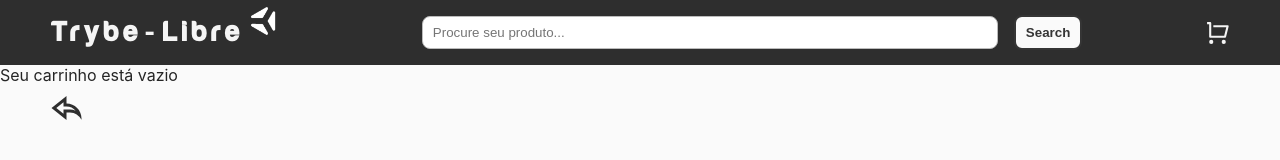
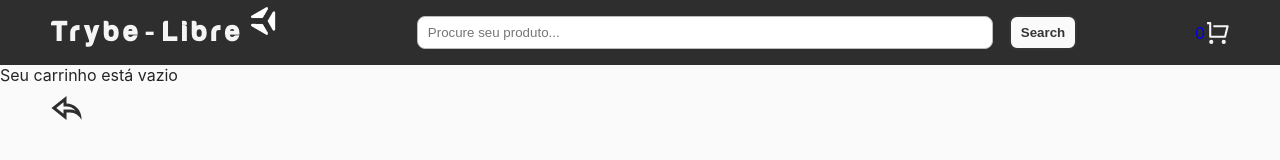
Before and after one commit to renansouza95/frontend-online-store, a React (Create React App) app: page /shopping-cart in a window 1280 px wide. Shown: the top 160 px of the page. Built offline with nearby package versions, Linux system fonts and the light colour scheme.

Commit message:
feat: add counter to cart products

```diff
--- a/src/App.js
+++ b/src/App.js
@@ -18,11 +18,13 @@ class App extends React.Component {
       clickSearch: false,
 
       loadingProduct: false,
+      upAmount: false,
     };
 
     this.handleInput = this.handleInput.bind(this);
     this.getProduct = this.getProduct.bind(this);
     this.getCategoryProducts = this.getCategoryProducts.bind(this);
+    this.updateAmount = this.updateAmount.bind(this);
   }
 
   handleInput({ target: { value, checked, id } }) {
@@ -65,8 +67,14 @@ class App extends React.Component {
     });
   }
 
+  updateAmount() {
+    this.setState({ upAmount: true }, () => {
+      this.setState({ upAmount: false });
+    });
+  }
+
   render() {
-    const { searchInput, products, loadingProduct, clickSearch } = this.state;
+    const { searchInput, products, loadingProduct, clickSearch, upAmount } = this.state;
 
     return (
       <BrowserRouter>
@@ -74,10 +82,23 @@ class App extends React.Component {
           handleInput={ this.handleInput }
           getProduct={ this.getProduct }
           searchInput={ searchInput }
+          upAmount={ upAmount }
         />
         <Switch>
-          <Route exact path="/shopping-cart" component={ ShoppingCart } />
-          <Route exact path="/product/:id" component={ ProductDetails } />
+          <Route
+            exact
+            path="/shopping-cart"
+            render={ (props) => (
+              <ShoppingCart { ...props } updateAmount={ this.updateAmount } />
+            ) }
+          />
+          <Route
+            exact
+            path="/product/:id"
+            render={ (props) => (
+              <ProductDetails { ...props } updateAmount={ this.updateAmount } />
+            ) }
+          />
           <Route
             exact
             path="/"
@@ -87,6 +108,7 @@ class App extends React.Component {
                 products={ products }
                 loading={ loadingProduct }
                 getCategoryProducts={ this.getCategoryProducts }
+                updateAmount={ this.updateAmount }
               />
             ) }
           />
--- a/src/Components/CardProduct/index.jsx
+++ b/src/Components/CardProduct/index.jsx
@@ -14,10 +14,11 @@ class index extends Component {
   }
 
   addToCart() {
-    const { price, thumbnail, title, id } = this.props;
+    const { price, thumbnail, title, id, updateAmount } = this.props;
     const item = { price, thumbnail, title, id };
 
     addToStorage(item);
+    updateAmount();
   }
 
   render() {
@@ -47,6 +48,7 @@ index.propTypes = {
   thumbnail: PropTypes.string.isRequired,
   title: PropTypes.string.isRequired,
   id: PropTypes.string,
+  updateAmount: PropTypes.func.isRequired,
 };
 
 index.defaultProps = {
--- /dev/null
+++ b/src/Components/CartCounter.jsx
@@ -0,0 +1,44 @@
+import React from 'react';
+import PropTypes from 'prop-types';
+import { getFromStorage } from '../services/storageCartItem';
+import '../Style/shoppingCart.css';
+
+class CartCounter extends React.Component {
+  constructor() {
+    super();
+
+    this.state = ({ amount: 0 });
+
+    this.setAmount = this.setAmount.bind(this);
+  }
+
+  componentDidMount() {
+    this.setAmount();
+  }
+
+  componentDidUpdate() {
+    const { upAmount } = this.props;
+    if (upAmount) this.setAmount();
+  }
+
+  setAmount() {
+    const items = getFromStorage();
+    const amount = items.reduce((acc, { amount: am }) => acc + am, 0);
+
+    this.setState({ amount });
+  }
+
+  render() {
+    const { amount } = this.state;
+
+    return (
+      <span className="cart-amount" data-testid="shopping-cart-size">{amount}</span>
+    );
+  }
+}
+
+CartCounter.propTypes = {
+  upAmount: PropTypes.bool.isRequired,
+};
+
+export default CartCounter;
--- a/src/Components/Header/index.jsx
+++ b/src/Components/Header/index.jsx
@@ -5,6 +5,7 @@ import { RiShoppingCartLine } from 'react-icons/ri';
 import styled from 'styled-components';
 import '../../Style/header.css';
 import TrybeLogo from '../../image/trybe-logo white.png';
+import CartCounter from '../CartCounter';
 
 const Logo = styled.img`
   width: 40px;
@@ -25,7 +26,7 @@ const SearchInput = styled.input`
 
 class index extends React.Component {
   render() {
-    const { handleInput, getProduct, searchInput } = this.props;
+    const { handleInput, getProduct, searchInput, upAmount } = this.props;
 
     return (
       <header className="header">
@@ -58,6 +59,7 @@ class index extends React.Component {
           to="/shopping-cart"
         >
           <div className="cart-button">
+            <CartCounter upAmount={ upAmount } />
             <RiShoppingCartLine
               color="rgb(245,245,245)"
               size={ 25 }
@@ -73,6 +75,7 @@ index.propTypes = {
   handleInput: PropTypes.func.isRequired,
   getProduct: PropTypes.func.isRequired,
   searchInput: PropTypes.string.isRequired,
+  upAmount: PropTypes.bool.isRequired,
 };
 
 export default index;
--- a/src/Components/Products/index.jsx
+++ b/src/Components/Products/index.jsx
@@ -4,7 +4,7 @@ import CardProduct from '../CardProduct';
 
 class index extends React.Component {
   render() {
-    const { products } = this.props;
+    const { products, updateAmount } = this.props;
 
     return (
       <div className="products">
@@ -15,6 +15,7 @@ class index extends React.Component {
               title={ title }
               thumbnail={ thumbnail }
               price={ price }
+              updateAmount={ updateAmount }
             />
           </div>
         ))}
@@ -25,6 +26,7 @@ class index extends React.Component {
 
 index.propTypes = {
   products: PropTypes.arrayOf(PropTypes.object).isRequired,
+  updateAmount: PropTypes.func.isRequired,
 };
 
 export default index;
--- a/src/Pages/Home.jsx
+++ b/src/Pages/Home.jsx
@@ -7,7 +7,7 @@ import '../Style/home.css';
 
 class Home extends Component {
   render() {
-    const { loading, getCategoryProducts, products } = this.props;
+    const { loading, getCategoryProducts, products, updateAmount } = this.props;
 
     const loader = (
       <div className="loader">
@@ -22,7 +22,9 @@ class Home extends Component {
     );
 
     const productsContainer = (
-      products.length === 0 ? initialMessage : <Products products={ products } />
+      products.length === 0 ? initialMessage : (
+        <Products products={ products } updateAmount={ updateAmount } />
+      )
     );
 
     return (
@@ -40,6 +42,7 @@ Home.propTypes = {
   products: PropTypes.arrayOf(PropTypes.any).isRequired,
   loading: PropTypes.bool.isRequired,
   getCategoryProducts: PropTypes.func.isRequired,
+  updateAmount: PropTypes.func.isRequired,
 };
 
 export default Home;
--- a/src/Pages/ProductDetails.jsx
+++ b/src/Pages/ProductDetails.jsx
@@ -52,10 +52,12 @@ class ProductDetails extends Component {
   }
 
   addToCart() {
+    const { updateAmount } = this.props;
     const { product: { price, thumbnail, title, id } } = this.state;
     const item = { price, thumbnail, title, id };
 
     addToStorage(item);
+    updateAmount();
   }
 
   render() {
@@ -155,6 +157,7 @@ ProductDetails.propTypes = {
       id: PropTypes.string.isRequired,
     }),
   }).isRequired,
+  updateAmount: PropTypes.func.isRequired,
 };
 
 export default ProductDetails;
--- a/src/Pages/ShoppingCart.jsx
+++ b/src/Pages/ShoppingCart.jsx
@@ -1,4 +1,5 @@
 import React, { Component } from 'react';
+import PropTypes from 'prop-types';
 import { RiReplyLine } from 'react-icons/ri';
 import { Link } from 'react-router-dom';
 import { IoIosRemoveCircleOutline, IoIosAddCircleOutline } from 'react-icons/io';
@@ -35,6 +36,9 @@ class ShoppingCart extends Component {
 
     this.setState({ cartItems: newCart });
     addCartToStorage(newCart);
+
+    const { updateAmount } = this.props;
+    updateAmount();
   }
 
   amountLess({ target: { id } }) {
@@ -43,6 +47,9 @@ class ShoppingCart extends Component {
     cartItem.amount -= 1;
     this.setState({ cartItems });
     addCartToStorage(cartItems);
+
+    const { updateAmount } = this.props;
+    updateAmount();
   }
 
   amountPlus({ target: { id } }) {
@@ -51,6 +58,9 @@ class ShoppingCart extends Component {
     cartItem.amount += 1;
     this.setState({ cartItems });
     addCartToStorage(cartItems);
+
+    const { updateAmount } = this.props;
+    updateAmount();
   }
 
   render() {
@@ -124,4 +134,8 @@ class ShoppingCart extends Component {
   }
 }
 
+ShoppingCart.propTypes = {
+  updateAmount: PropTypes.func.isRequired,
+};
+
 export default ShoppingCart;
```
